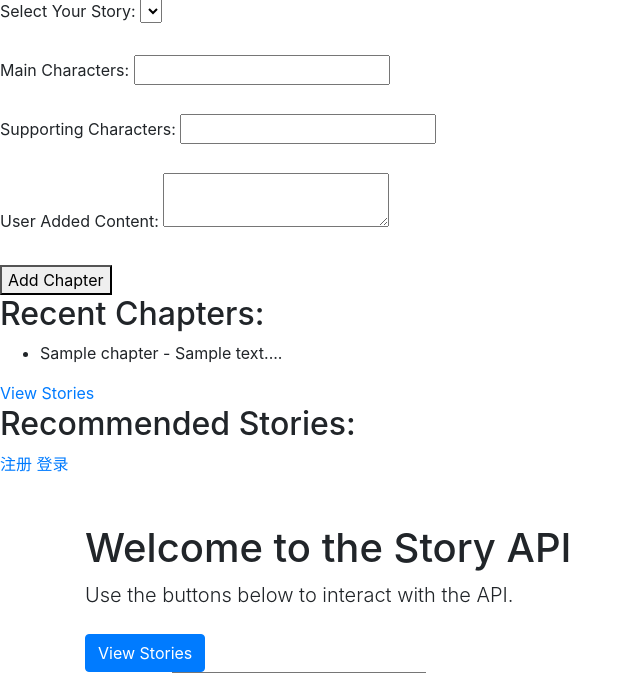
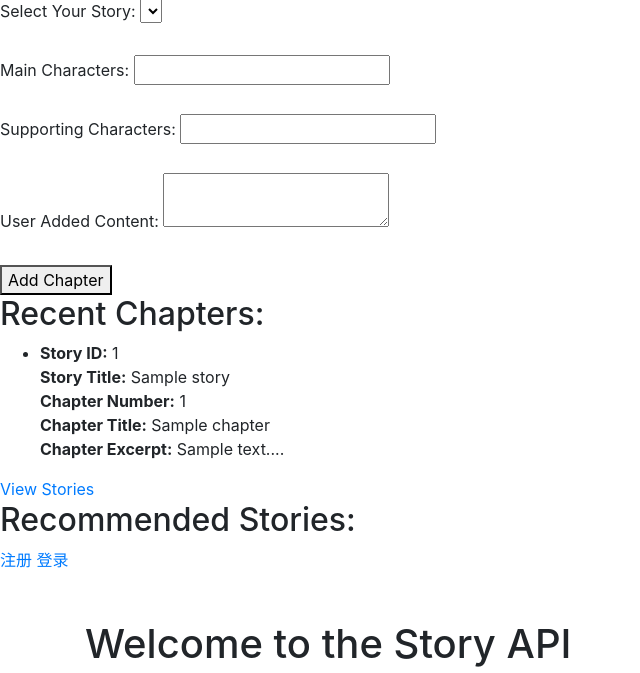
Before and after one commit to delinecnlin/kidstory_api, a Flask app: template templates/index.html in a window 1280 px wide. Shown: the part 69-742 px from the top of the page, without its empty margins (0-640 px from the left). Run offline with Flask 3, Linux system fonts and the light colour scheme; the template is opened without the code that fills it: most values are stand-ins (such as "Sample title", 1, 10 or a date in 2020); lists and menus that the app fills with data are empty; some libraries are stand-ins or nearby versions.

Commit message:
feat: Display story ID, title, and chapter number on the homepage and update story service to handle new JSON response format.

```diff
--- a/app/routes.py
+++ b/app/routes.py
@@ -144,7 +144,15 @@ def view_stories():
 @routes_bp.route('/')
 def index():
     recent_chapters = Chapter.query.order_by(Chapter.id.desc()).limit(5).all()
-    return render_template('index.html', recent_chapters=recent_chapters)
+    chapters_with_story_info = [
+        {
+            "chapter": chapter,
+            "story": Story.query.get(chapter.story_id),
+            "chapter_number": idx + 1
+        }
+        for idx, chapter in enumerate(recent_chapters)
+    ]
+    return render_template('index.html', chapters_with_story_info=chapters_with_story_info)
 
 @routes_bp.route('/api/stories/<int:story_id>/chapters', methods=['POST'])
 def add_chapter(story_id):
--- a/templates/index.html
+++ b/templates/index.html
@@ -25,8 +25,14 @@
     </form>
     <h2>Recent Chapters:</h2>
     <ul>
-        {% for chapter in recent_chapters %}
-            <li>{{ chapter.title }} - {{ chapter.body[:100] }}...</li>
+        {% for item in chapters_with_story_info %}
+            <li>
+                <strong>Story ID:</strong> {{ item.story.id }}<br>
+                <strong>Story Title:</strong> {{ item.story.title }}<br>
+                <strong>Chapter Number:</strong> {{ item.chapter_number }}<br>
+                <strong>Chapter Title:</strong> {{ item.chapter.title }}<br>
+                <strong>Chapter Excerpt:</strong> {{ item.chapter.body[:100] }}...
+            </li>
         {% endfor %}
     </ul>
 
```
